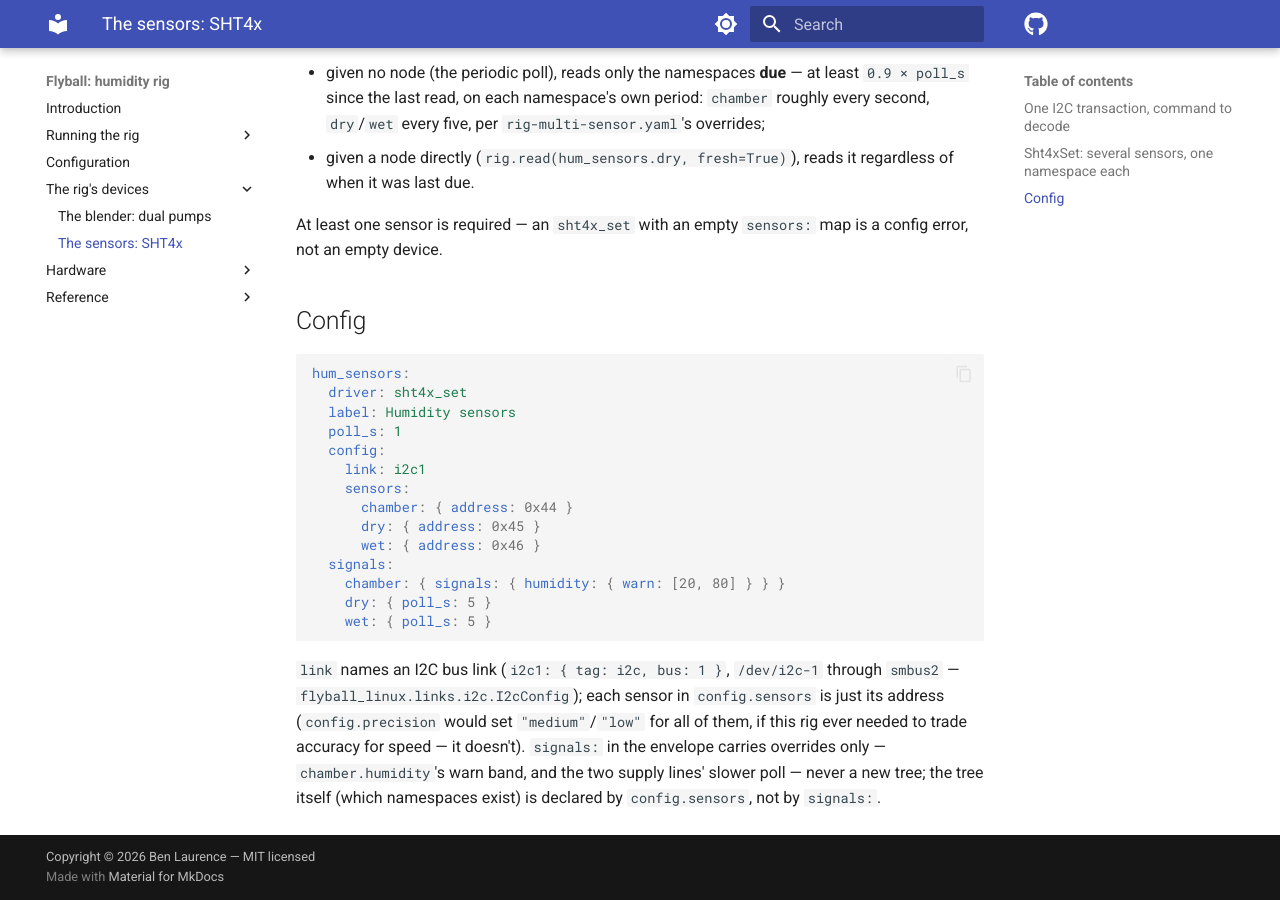
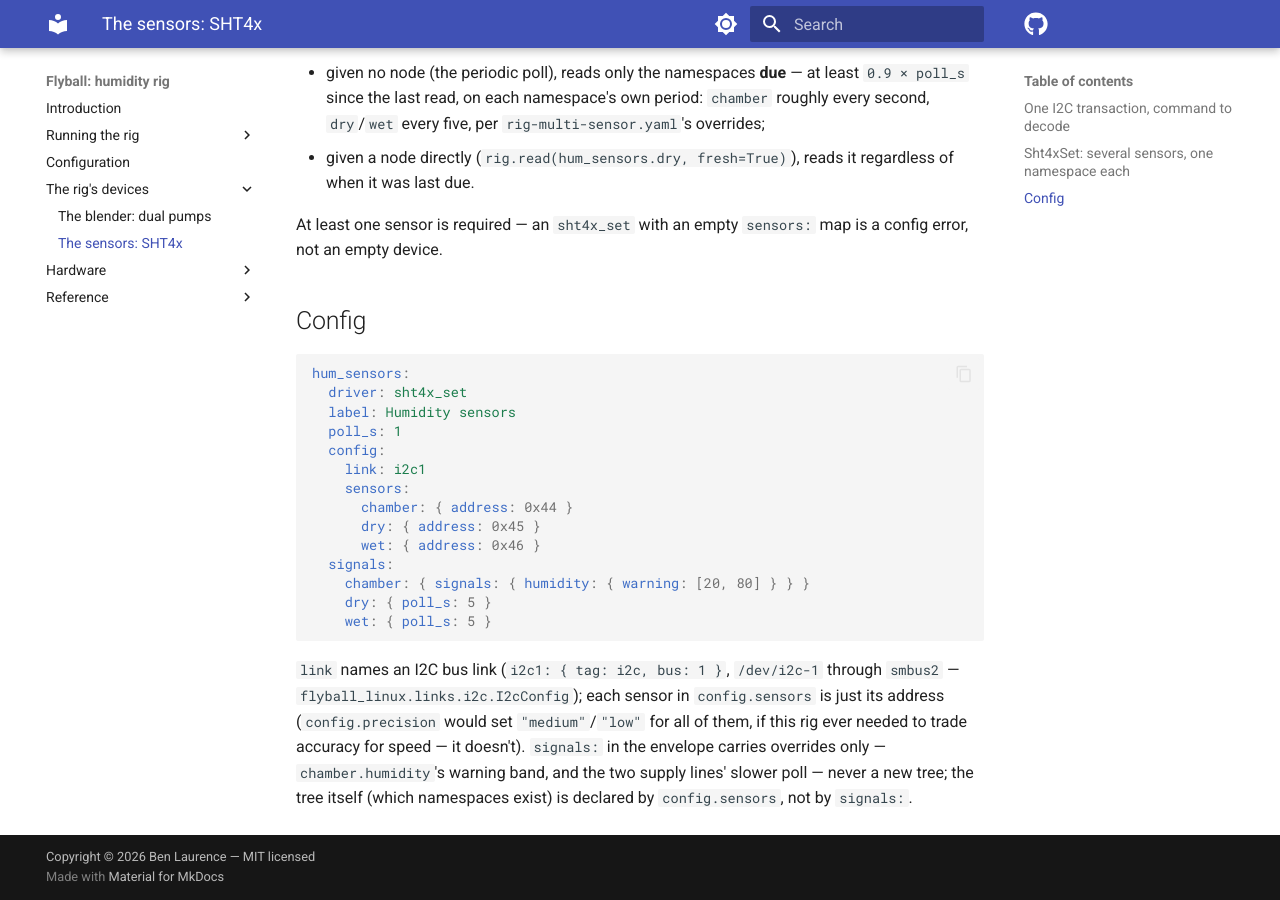
Before and after one commit to bengineer42/humctrl, an MkDocs documentation site: the page built from book/src/3-devices/sht4x.md, in a window 1280 px wide and 900 px high, scrolled down 1600 px. Built offline with MkDocs 1.6.1 and Material for MkDocs 9.7.7, drawn with Linux system fonts in a browser that asks for light colours; comment, search, counter and statistics services are not loaded.

Commit message:
rename: pair flyball wf1-core step 5 (warn -> warning, Transfer.RESET -> COLD)
The tests hand over with Transfer.COLD; the book's signal key is `warning`.

Breaks: needs flyball at or after wf1-core's step-5 commit; the pin is not moved here.
Signed-off-by: Bengineer <158306087+bengineer42@users.noreply.github.com>

````diff
--- a/book/src/3-devices/sht4x.md
+++ b/book/src/3-devices/sht4x.md
@@ -95,7 +95,7 @@ hum_sensors:
       dry: { address: 0x45 }
       wet: { address: 0x46 }
   signals:
-    chamber: { signals: { humidity: { warn: [20, 80] } } }
+    chamber: { signals: { humidity: { warning: [20, 80] } } }
     dry: { poll_s: 5 }
     wet: { poll_s: 5 }
 ```
@@ -105,6 +105,6 @@ hum_sensors:
 sensor in `config.sensors` is just its address (`config.precision` would
 set `"medium"`/`"low"` for all of them, if this rig ever needed to trade
 accuracy for speed — it doesn't). `signals:` in the envelope carries
-overrides only — `chamber.humidity`'s warn band, and the two supply
+overrides only — `chamber.humidity`'s warning band, and the two supply
 lines' slower poll — never a new tree; the tree itself (which namespaces
 exist) is declared by `config.sensors`, not by `signals:`.
````
Also changed, not shown: book/src/1-running/limits.md (+1 -1 lines), book/src/2-config/index.md (+2 -2 lines), 2 other files.
